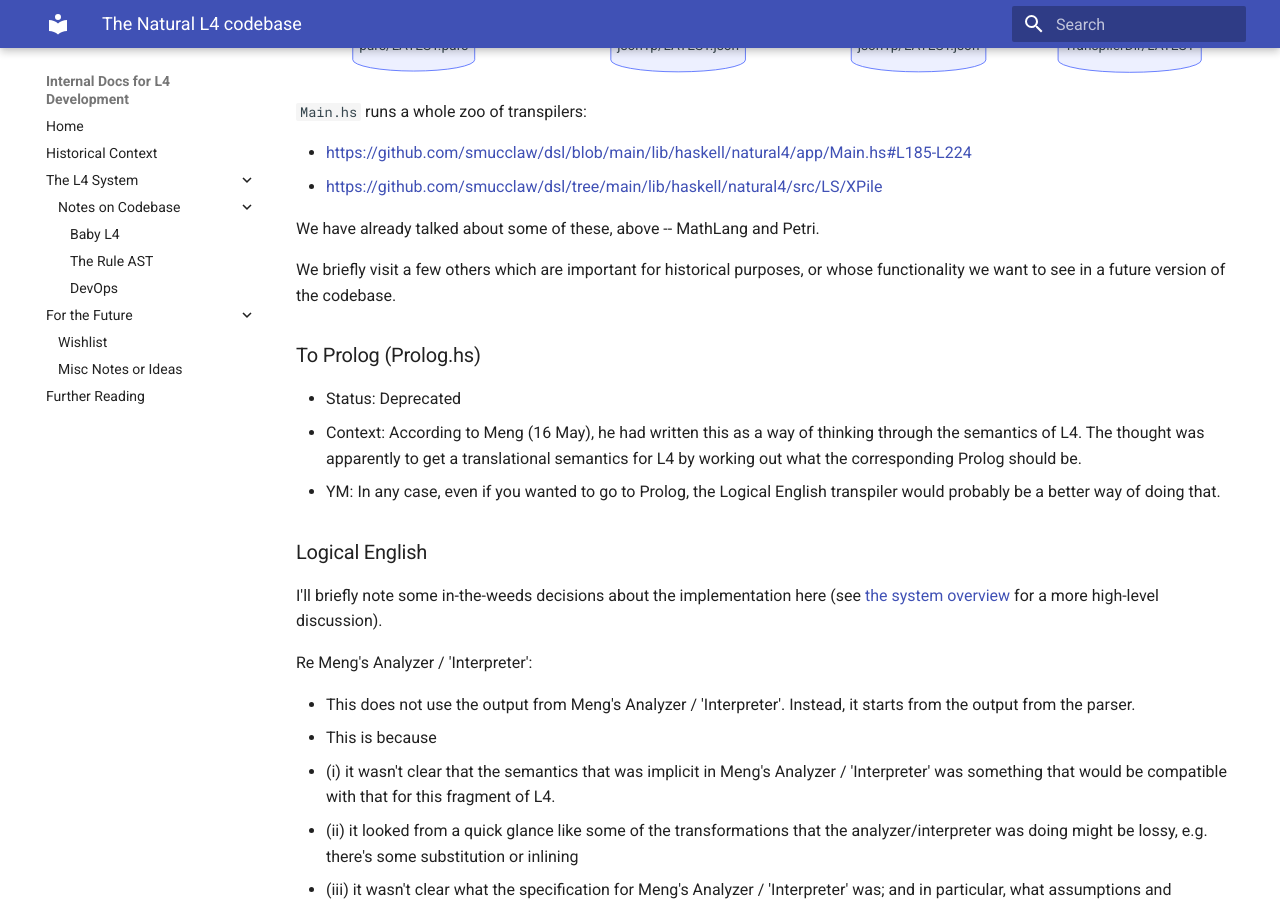
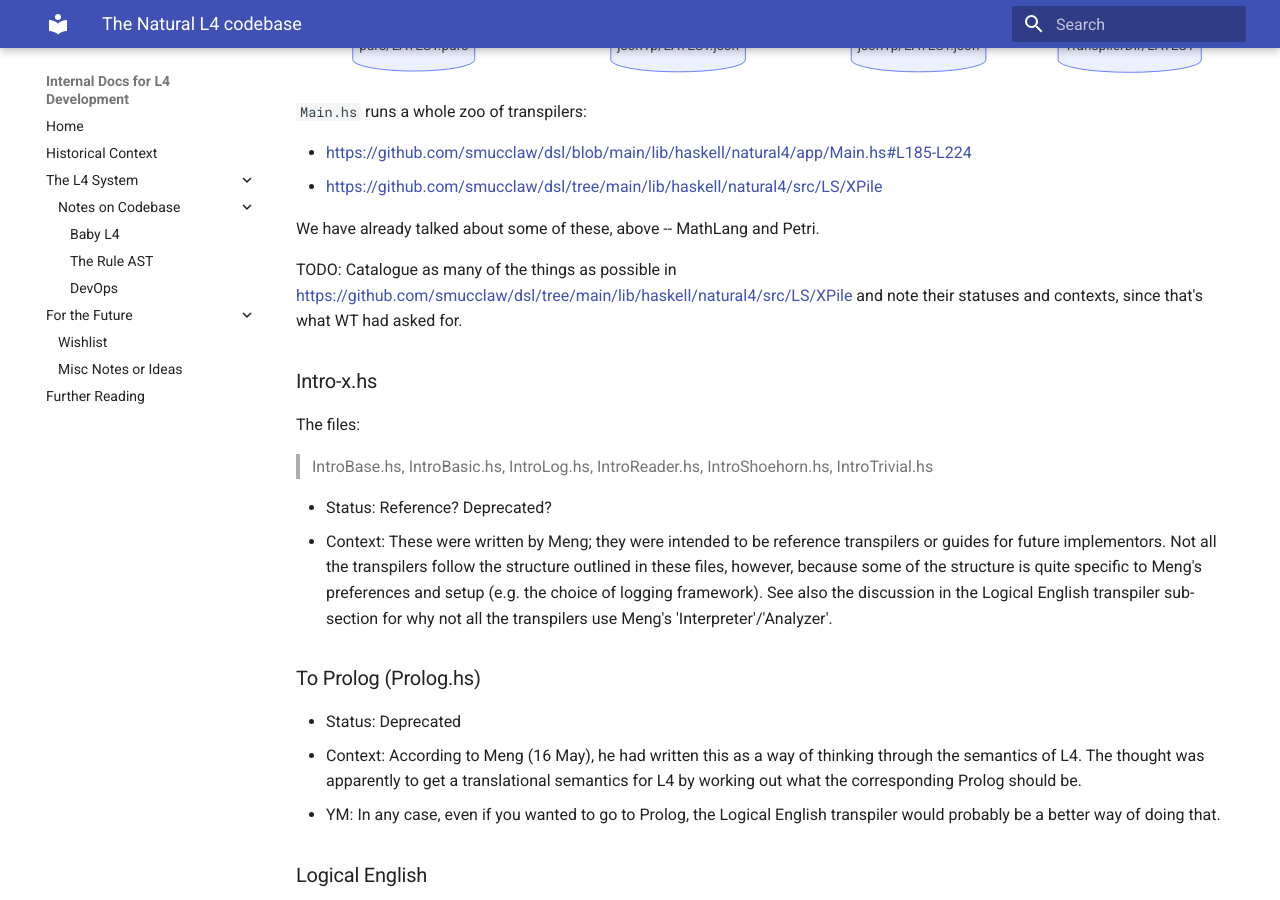
Before and after one commit to smucclaw/internal_docs, an MkDocs documentation site: the page built from docs/current_system/codebase/natural4.md, in a window 1280 px wide and 900 px high, scrolled down 3584 px. Built offline with MkDocs 1.6.1 and Material for MkDocs 9.7.7, drawn with Linux system fonts in a browser that asks for light colours; some of the changed text lies outside the part shown.

Commit message:
Add TODOs

```diff
--- a/docs/current_system/codebase/natural4.md
+++ b/docs/current_system/codebase/natural4.md
@@ -177,7 +177,16 @@ graph TB;
 
 We have already talked about some of these, above -- MathLang and Petri.
 
-We briefly visit a few others which are important for historical purposes, or whose functionality we want to see in a future version of the codebase.
+TODO: Catalogue as many of the things as possible in [https://github.com/smucclaw/dsl/tree/main/lib/haskell/natural4/src/LS/XPile](https://github.com/smucclaw/dsl/tree/main/lib/haskell/natural4/src/LS/XPile) and note their statuses and contexts, since that's what WT had asked for.
+
+### Intro-x.hs ###
+
+The files:
+
+> IntroBase.hs, IntroBasic.hs, IntroLog.hs, IntroReader.hs, IntroShoehorn.hs, IntroTrivial.hs
+
+* Status: Reference? Deprecated?
+* Context: These were written by Meng; they were intended to be reference transpilers or guides for future implementors. Not all the transpilers follow the structure outlined in these files, however, because some of the structure is quite specific to Meng's preferences and setup (e.g. the choice of logging framework). See also the discussion in the Logical English transpiler sub-section for why not all the transpilers use Meng's 'Interpreter'/'Analyzer'.
 
 ### To Prolog (Prolog.hs) ###
 
@@ -214,6 +223,8 @@ journey toward monadic logging. The goal was to allow all transpilers
 and all parts of the natural4 toolchain generally to be able to
 produce structured logging for later debug inspection.
 
+(Not all transpilers use this -- Meng's --- logging framework, because this framework is optimized for Meng's setup and preferences. And in any case, this kind of logging isn't really as necessary for debugging pure functions.)
+
 ### Org ###
 
 In parallel with structured logging we wrote a "transpiler to
```
Also changed, not shown: docs/current_system/codebase/index.md (+2 -0 lines).
